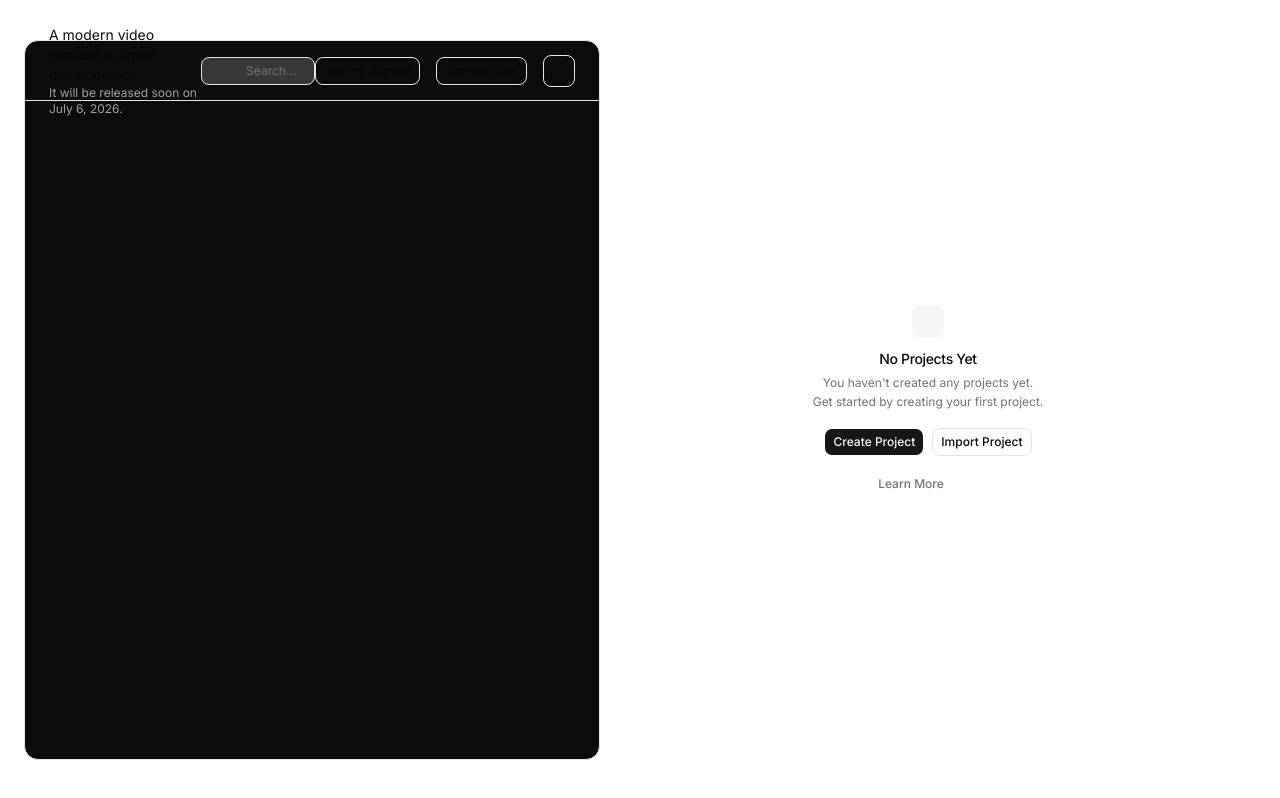
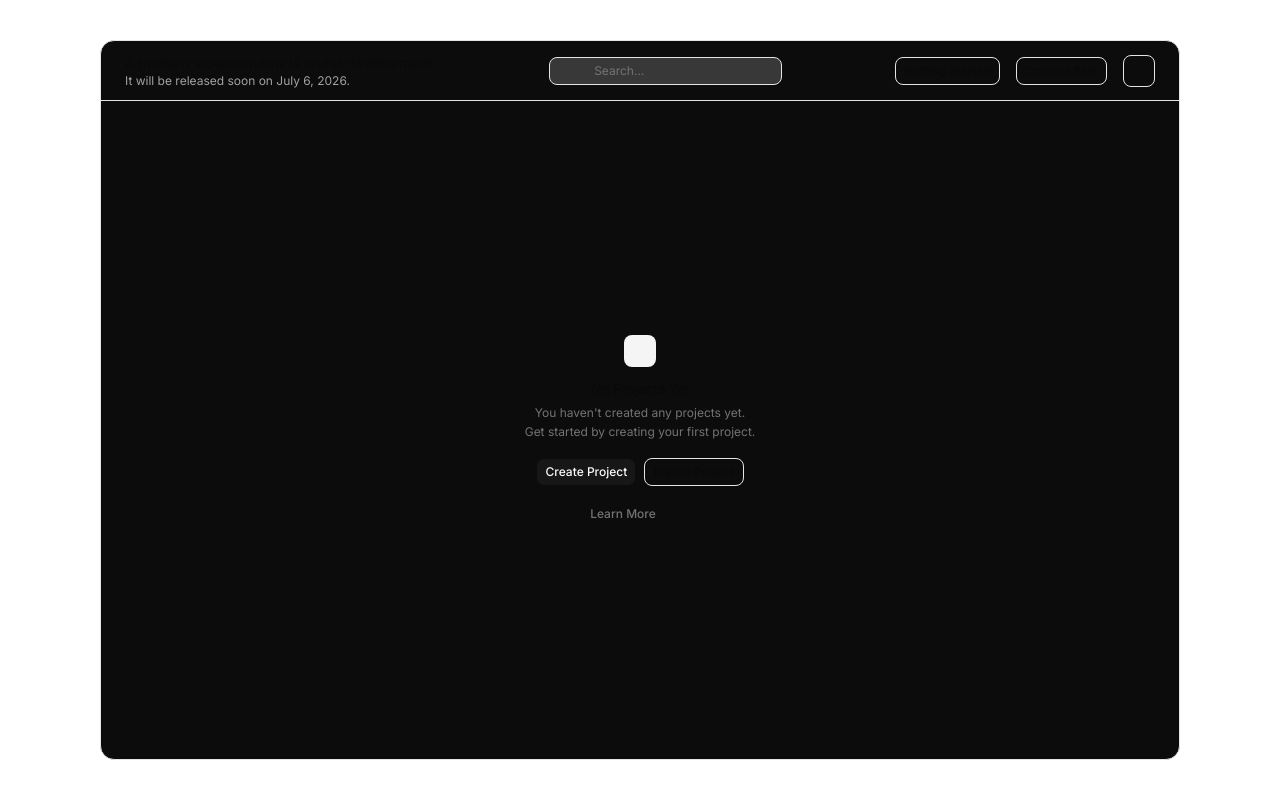
Before and after one commit to developerplus2026/video-ui, a Next.js app: page / in a window 1280 px wide. Built offline with nearby package versions, Linux system fonts and the light colour scheme; some icons are missing.

Commit message:
fix: correct structure of EmptyUI container for consistent layout

```diff
--- a/app/page.tsx
+++ b/app/page.tsx
@@ -123,9 +123,9 @@ export default function Page() {
             </DropdownMenu>
           </div>
         </div>
-      </div>
-      <div className="flex h-full w-full items-center justify-center">
-        <EmptyUI />
+        <div className="flex h-full w-full items-center justify-center">
+          <EmptyUI />
+        </div>
       </div>
     </div>
   )
```
